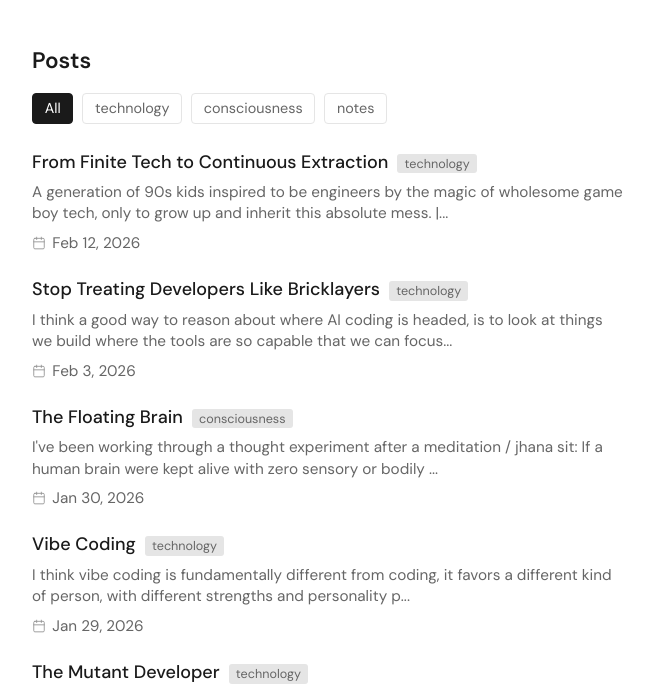
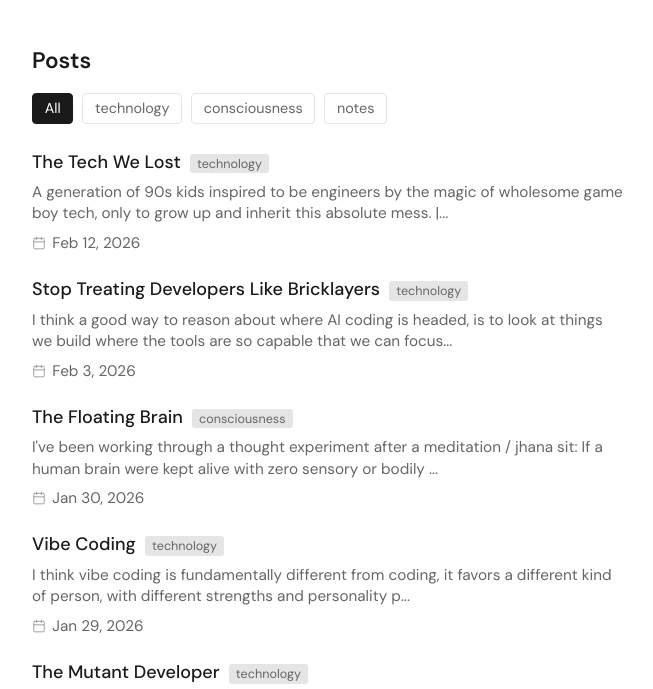
Before and after one commit to putkapu/my-photo-website, an Astro site: page / in a window 1280 px wide. Shown: the part 102-791 px from the top of the page, without its empty margins (312-965 px from the left). Built offline with nearby package versions, Linux system fonts and the light colour scheme; Astro itself is replaced by a stand-in of ours.

Commit message:
refactor: rename post

```diff
--- a/src/content/posts/finite-tech-to-continuous-extraction.md
+++ b/src/content/posts/the-tech-we-lost.md
@@ -1,5 +1,5 @@
 ---
-title: "From Finite Tech to Continuous Extraction"
+title: "The Tech We Lost"
 tag: "technology"
 date: 2026-02-12
 ---
```
